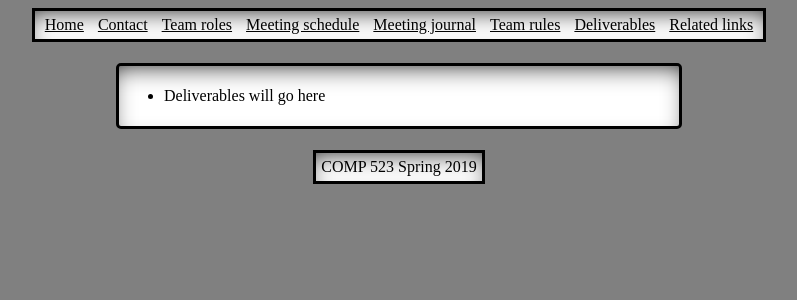
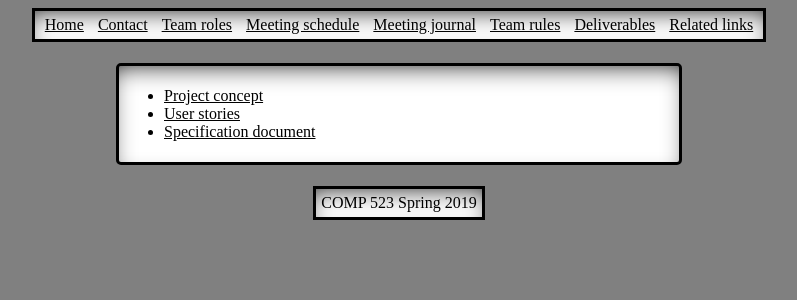
Before and after one commit to jay1723/ObjectDetectionWebsite, a Jekyll site: the page built from deliverables.md, in a window 1280 px wide. Shown: the top 300 px of the page, without its empty margins (241-1038 px from the left). Built offline with Jekyll 4.4.1, drawn with Linux system fonts in a browser that asks for light colours; our own code applies the rules of GitHub Pages for plain Markdown files.

Commit message:
added links to weekend work

```diff
--- a/deliverables.md
+++ b/deliverables.md
@@ -1 +1,3 @@
-* Deliverables will go here
+* [Project concept](https://docs.google.com/document/d/11y1A9jOiNn0xDuQDhiGNQjMs7RACeEIikT0PUlOcbeo/edit?usp=sharing)
+* [User stories](https://docs.google.com/document/d/1KzUQyf4uReYArgaelqPxZ3O7hsEpr5or6-5mVxhIol4/edit?usp=sharing)
+* [Specification document](https://docs.google.com/document/d/1wKh9XT9YTVgwvI1ieDYZaXkRj9dWAoi60-sRXhWtREI/edit?usp=sharing)
```
